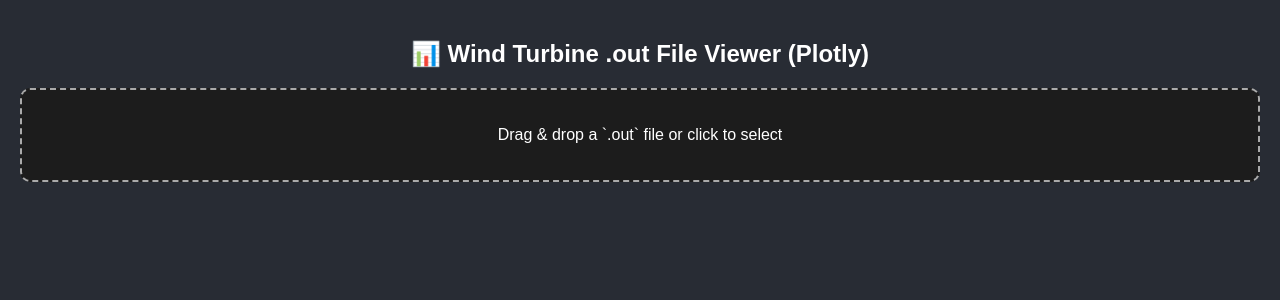
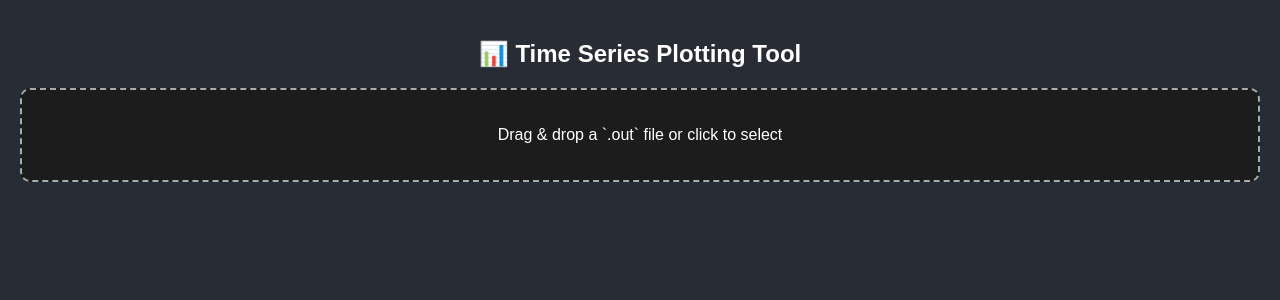
Before and after one commit to DurgeshKPZ/PZ-Time-Series-plotting-tool, a React (Vite) app: page / in a window 1280 px wide. Shown: the top 300 px of the page. Built offline with nearby package versions, Linux system fonts and the light colour scheme.

Commit message:
Changed th plotting name

```diff
--- a/src/Plot.jsx
+++ b/src/Plot.jsx
@@ -163,7 +163,7 @@ export default function plot() {
 
   return (
     <div className="App" style={{ padding: "20px" }}>
-      <h2>📊 Wind Turbine .out File Viewer (Plotly)</h2>
+      <h2>📊 Time Series Plotting Tool</h2>
 
       {/* File Drop Zone */}
       <div
```
